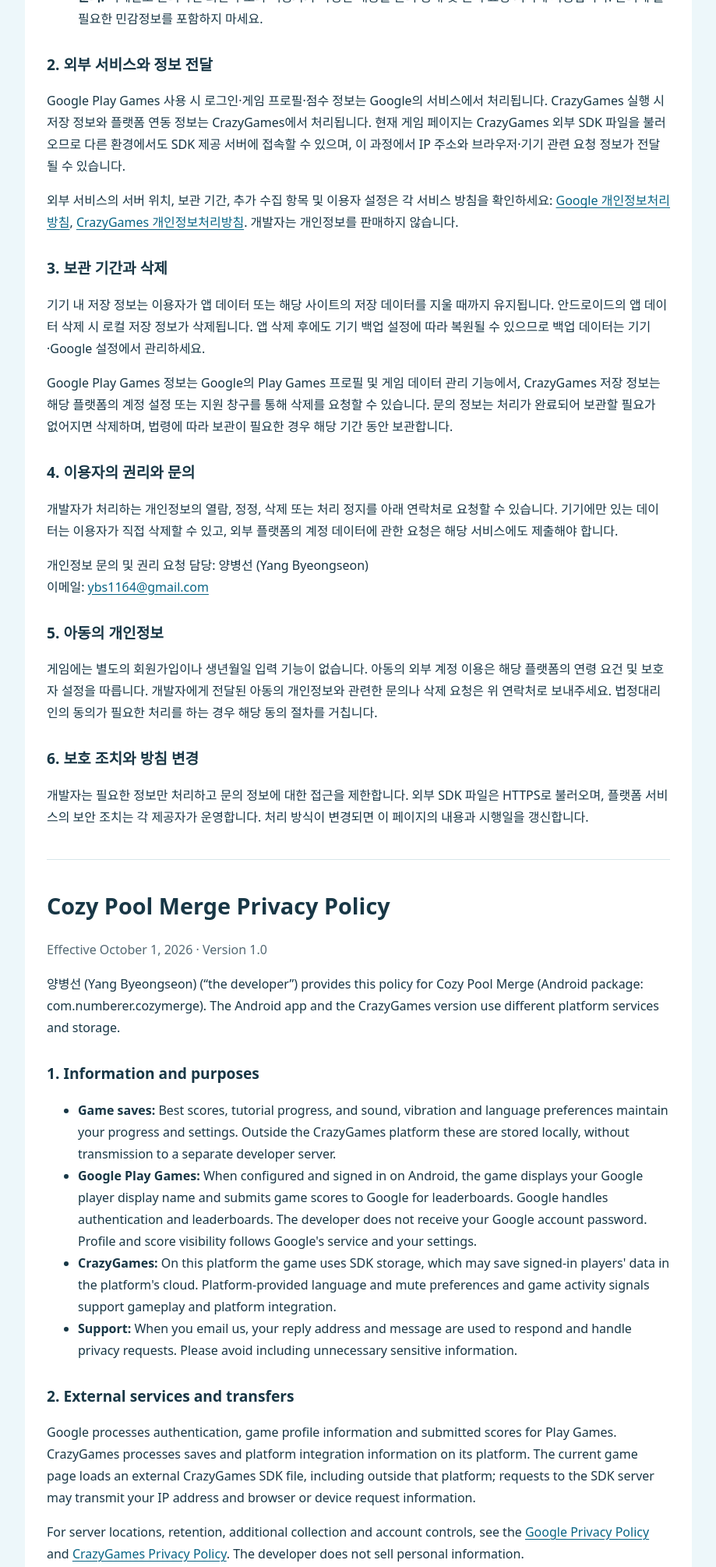
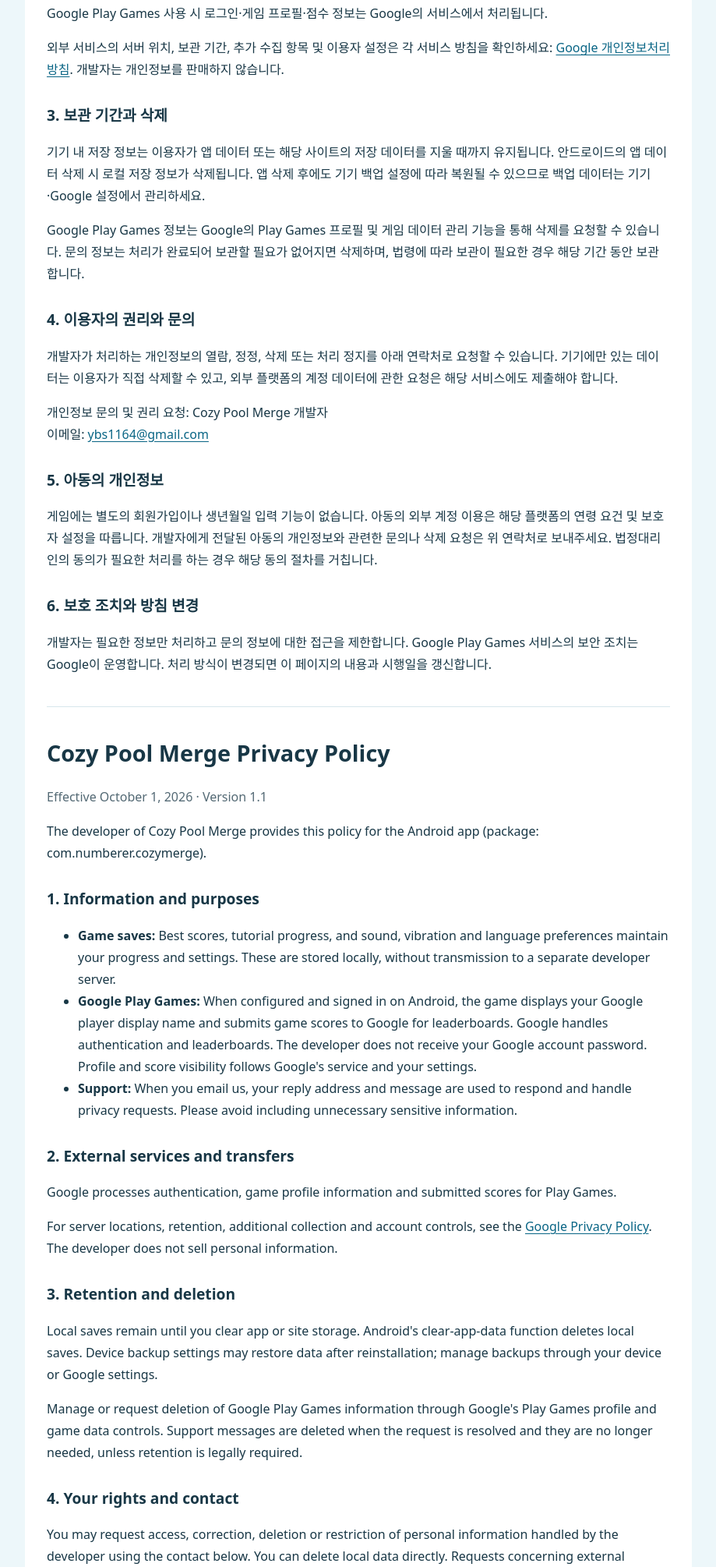
Before and after one commit to ybs1164/cozypoolmerge, a website: page privacy/index.html in a window 1280 px wide. Shown: the part 641-2651 px from the top of the page at 78% size, without its empty margins (180-1099 px from the left). Drawn offline with Linux system fonts and the light colour scheme.

Commit message:
Remove CrazyGames and personal name from privacy policy

```diff
--- a/privacy/index.html
+++ b/privacy/index.html
@@ -20,54 +20,52 @@
   <nav aria-label="Language"><a href="#ko">한국어</a><a href="#en" lang="en">English</a></nav>
   <article id="ko" lang="ko">
     <h1>Cozy Pool Merge 개인정보처리방침</h1>
-    <p class="date">시행일: 2026년 10월 1일 · 버전 1.0</p>
-    <p>양병선 (Yang Byeongseon)(이하 “개발자”)는 Cozy Pool Merge(안드로이드 패키지: com.numberer.cozymerge)의 정보 처리 방법을 다음과 같이 안내합니다. 안드로이드 앱과 CrazyGames에서 제공되는 게임은 사용하는 외부 서비스와 저장 방식이 다릅니다.</p>
+    <p class="date">시행일: 2026년 10월 1일 · 버전 1.1</p>
+    <p>Cozy Pool Merge(안드로이드 패키지: com.numberer.cozymerge)의 개발자는 앱의 정보 처리 방법을 다음과 같이 안내합니다.</p>
     <h2>1. 처리하는 정보와 목적</h2>
     <ul>
-      <li><strong>게임 저장 정보:</strong> 최고 점수, 튜토리얼 진행 여부, 소리·진동·언어 설정을 게임 진행 및 환경 설정 유지에 사용합니다. 일반 실행 환경에서는 기기의 로컬 저장소에 보관하며, 개발자의 별도 서버로 전송하지 않습니다.</li>
+      <li><strong>게임 저장 정보:</strong> 최고 점수, 튜토리얼 진행 여부, 소리·진동·언어 설정을 게임 진행 및 환경 설정 유지에 사용합니다. 기기의 로컬 저장소에 보관하며, 개발자의 별도 서버로 전송하지 않습니다.</li>
       <li><strong>Google Play Games:</strong> 안드로이드에서 서비스가 설정되어 있고 로그인한 경우 Google의 플레이어 표시 이름을 앱에 표시하고, 게임 점수를 Google에 제출하여 리더보드를 제공합니다. 계정 인증과 리더보드 운영은 Google이 처리하며, 개발자는 Google 계정 비밀번호를 받지 않습니다. 점수와 게임 프로필의 공개 범위는 Google 서비스와 이용자의 설정에 따릅니다.</li>
-      <li><strong>CrazyGames:</strong> 해당 플랫폼에서는 CrazyGames SDK 저장 기능을 사용합니다. 로그인 이용자의 저장 정보는 플랫폼의 클라우드 저장 기능으로 처리될 수 있습니다. SDK에서 제공하는 언어·음소거 설정과 게임 실행 상태를 게임 환경 및 플랫폼 연동에 사용합니다.</li>
       <li><strong>문의:</strong> 이메일로 문의하면 회신 주소와 이용자가 작성한 내용을 문의 응대 및 권리 요청 처리에 사용합니다. 문의에 불필요한 민감정보를 포함하지 마세요.</li>
     </ul>
     <h2>2. 외부 서비스와 정보 전달</h2>
-    <p>Google Play Games 사용 시 로그인·게임 프로필·점수 정보는 Google의 서비스에서 처리됩니다. CrazyGames 실행 시 저장 정보와 플랫폼 연동 정보는 CrazyGames에서 처리됩니다. 현재 게임 페이지는 CrazyGames 외부 SDK 파일을 불러오므로 다른 환경에서도 SDK 제공 서버에 접속할 수 있으며, 이 과정에서 IP 주소와 브라우저·기기 관련 요청 정보가 전달될 수 있습니다.</p>
-    <p>외부 서비스의 서버 위치, 보관 기간, 추가 수집 항목 및 이용자 설정은 각 서비스 방침을 확인하세요: <a href="https://policies.google.com/privacy" target="_blank" rel="noopener noreferrer">Google 개인정보처리방침</a>, <a href="https://www.crazygames.com/privacy-policy" target="_blank" rel="noopener noreferrer">CrazyGames 개인정보처리방침</a>. 개발자는 개인정보를 판매하지 않습니다.</p>
+    <p>Google Play Games 사용 시 로그인·게임 프로필·점수 정보는 Google의 서비스에서 처리됩니다.</p>
+    <p>외부 서비스의 서버 위치, 보관 기간, 추가 수집 항목 및 이용자 설정은 각 서비스 방침을 확인하세요: <a href="https://policies.google.com/privacy" target="_blank" rel="noopener noreferrer">Google 개인정보처리방침</a>. 개발자는 개인정보를 판매하지 않습니다.</p>
     <h2>3. 보관 기간과 삭제</h2>
     <p>기기 내 저장 정보는 이용자가 앱 데이터 또는 해당 사이트의 저장 데이터를 지울 때까지 유지됩니다. 안드로이드의 앱 데이터 삭제 시 로컬 저장 정보가 삭제됩니다. 앱 삭제 후에도 기기 백업 설정에 따라 복원될 수 있으므로 백업 데이터는 기기·Google 설정에서 관리하세요.</p>
-    <p>Google Play Games 정보는 Google의 Play Games 프로필 및 게임 데이터 관리 기능에서, CrazyGames 저장 정보는 해당 플랫폼의 계정 설정 또는 지원 창구를 통해 삭제를 요청할 수 있습니다. 문의 정보는 처리가 완료되어 보관할 필요가 없어지면 삭제하며, 법령에 따라 보관이 필요한 경우 해당 기간 동안 보관합니다.</p>
+    <p>Google Play Games 정보는 Google의 Play Games 프로필 및 게임 데이터 관리 기능을 통해 삭제를 요청할 수 있습니다. 문의 정보는 처리가 완료되어 보관할 필요가 없어지면 삭제하며, 법령에 따라 보관이 필요한 경우 해당 기간 동안 보관합니다.</p>
     <h2>4. 이용자의 권리와 문의</h2>
     <p>개발자가 처리하는 개인정보의 열람, 정정, 삭제 또는 처리 정지를 아래 연락처로 요청할 수 있습니다. 기기에만 있는 데이터는 이용자가 직접 삭제할 수 있고, 외부 플랫폼의 계정 데이터에 관한 요청은 해당 서비스에도 제출해야 합니다.</p>
-    <p>개인정보 문의 및 권리 요청 담당: 양병선 (Yang Byeongseon)<br>이메일: <a href="mailto:ybs1164@gmail.com">ybs1164@gmail.com</a></p>
+    <p>개인정보 문의 및 권리 요청: Cozy Pool Merge 개발자<br>이메일: <a href="mailto:ybs1164@gmail.com">ybs1164@gmail.com</a></p>
     <h2>5. 아동의 개인정보</h2>
     <p>게임에는 별도의 회원가입이나 생년월일 입력 기능이 없습니다. 아동의 외부 계정 이용은 해당 플랫폼의 연령 요건 및 보호자 설정을 따릅니다. 개발자에게 전달된 아동의 개인정보와 관련한 문의나 삭제 요청은 위 연락처로 보내주세요. 법정대리인의 동의가 필요한 처리를 하는 경우 해당 동의 절차를 거칩니다.</p>
     <h2>6. 보호 조치와 방침 변경</h2>
-    <p>개발자는 필요한 정보만 처리하고 문의 정보에 대한 접근을 제한합니다. 외부 SDK 파일은 HTTPS로 불러오며, 플랫폼 서비스의 보안 조치는 각 제공자가 운영합니다. 처리 방식이 변경되면 이 페이지의 내용과 시행일을 갱신합니다.</p>
+    <p>개발자는 필요한 정보만 처리하고 문의 정보에 대한 접근을 제한합니다. Google Play Games 서비스의 보안 조치는 Google이 운영합니다. 처리 방식이 변경되면 이 페이지의 내용과 시행일을 갱신합니다.</p>
   </article>
   <hr>
   <article id="en" lang="en">
     <h1>Cozy Pool Merge Privacy Policy</h1>
-    <p class="date">Effective October 1, 2026 · Version 1.0</p>
-    <p>양병선 (Yang Byeongseon) (“the developer”) provides this policy for Cozy Pool Merge (Android package: com.numberer.cozymerge). The Android app and the CrazyGames version use different platform services and storage.</p>
+    <p class="date">Effective October 1, 2026 · Version 1.1</p>
+    <p>The developer of Cozy Pool Merge provides this policy for the Android app (package: com.numberer.cozymerge).</p>
     <h2>1. Information and purposes</h2>
     <ul>
-      <li><strong>Game saves:</strong> Best scores, tutorial progress, and sound, vibration and language preferences maintain your progress and settings. Outside the CrazyGames platform these are stored locally, without transmission to a separate developer server.</li>
+      <li><strong>Game saves:</strong> Best scores, tutorial progress, and sound, vibration and language preferences maintain your progress and settings. These are stored locally, without transmission to a separate developer server.</li>
       <li><strong>Google Play Games:</strong> When configured and signed in on Android, the game displays your Google player display name and submits game scores to Google for leaderboards. Google handles authentication and leaderboards. The developer does not receive your Google account password. Profile and score visibility follows Google's service and your settings.</li>
-      <li><strong>CrazyGames:</strong> On this platform the game uses SDK storage, which may save signed-in players' data in the platform's cloud. Platform-provided language and mute preferences and game activity signals support gameplay and platform integration.</li>
       <li><strong>Support:</strong> When you email us, your reply address and message are used to respond and handle privacy requests. Please avoid including unnecessary sensitive information.</li>
     </ul>
     <h2>2. External services and transfers</h2>
-    <p>Google processes authentication, game profile information and submitted scores for Play Games. CrazyGames processes saves and platform integration information on its platform. The current game page loads an external CrazyGames SDK file, including outside that platform; requests to the SDK server may transmit your IP address and browser or device request information.</p>
-    <p>For server locations, retention, additional collection and account controls, see the <a href="https://policies.google.com/privacy" target="_blank" rel="noopener noreferrer">Google Privacy Policy</a> and <a href="https://www.crazygames.com/privacy-policy" target="_blank" rel="noopener noreferrer">CrazyGames Privacy Policy</a>. The developer does not sell personal information.</p>
+    <p>Google processes authentication, game profile information and submitted scores for Play Games.</p>
+    <p>For server locations, retention, additional collection and account controls, see the <a href="https://policies.google.com/privacy" target="_blank" rel="noopener noreferrer">Google Privacy Policy</a>. The developer does not sell personal information.</p>
     <h2>3. Retention and deletion</h2>
     <p>Local saves remain until you clear app or site storage. Android's clear-app-data function deletes local saves. Device backup settings may restore data after reinstallation; manage backups through your device or Google settings.</p>
-    <p>Manage or request deletion of Google Play Games information through Google's Play Games profile and game data controls, and CrazyGames data through that platform's settings or support. Support messages are deleted when the request is resolved and they are no longer needed, unless retention is legally required.</p>
+    <p>Manage or request deletion of Google Play Games information through Google's Play Games profile and game data controls. Support messages are deleted when the request is resolved and they are no longer needed, unless retention is legally required.</p>
     <h2>4. Your rights and contact</h2>
     <p>You may request access, correction, deletion or restriction of personal information handled by the developer using the contact below. You can delete local data directly. Requests concerning external platform account data should also be addressed to that platform.</p>
-    <p>Privacy contact: 양병선 (Yang Byeongseon)<br>Email: <a href="mailto:ybs1164@gmail.com">ybs1164@gmail.com</a></p>
+    <p>Privacy contact: Cozy Pool Merge developer<br>Email: <a href="mailto:ybs1164@gmail.com">ybs1164@gmail.com</a></p>
     <h2>5. Children</h2>
     <p>The game does not provide a separate account registration or date-of-birth form. External account use follows the platform's age requirements and parental controls. Contact us about children's information received by the developer or to request deletion. Where parental consent is required for processing, that consent must be obtained.</p>
     <h2>6. Protection and updates</h2>
-    <p>The developer limits processing to necessary information and restricts access to support messages. External SDK files are loaded over HTTPS; platform providers operate their own service security. Changes to processing will be reflected on this page with an updated effective date.</p>
+    <p>The developer limits processing to necessary information and restricts access to support messages. Google operates the security measures for its Play Games service. Changes to processing will be reflected on this page with an updated effective date.</p>
   </article>
 </main>
 </body>
```
